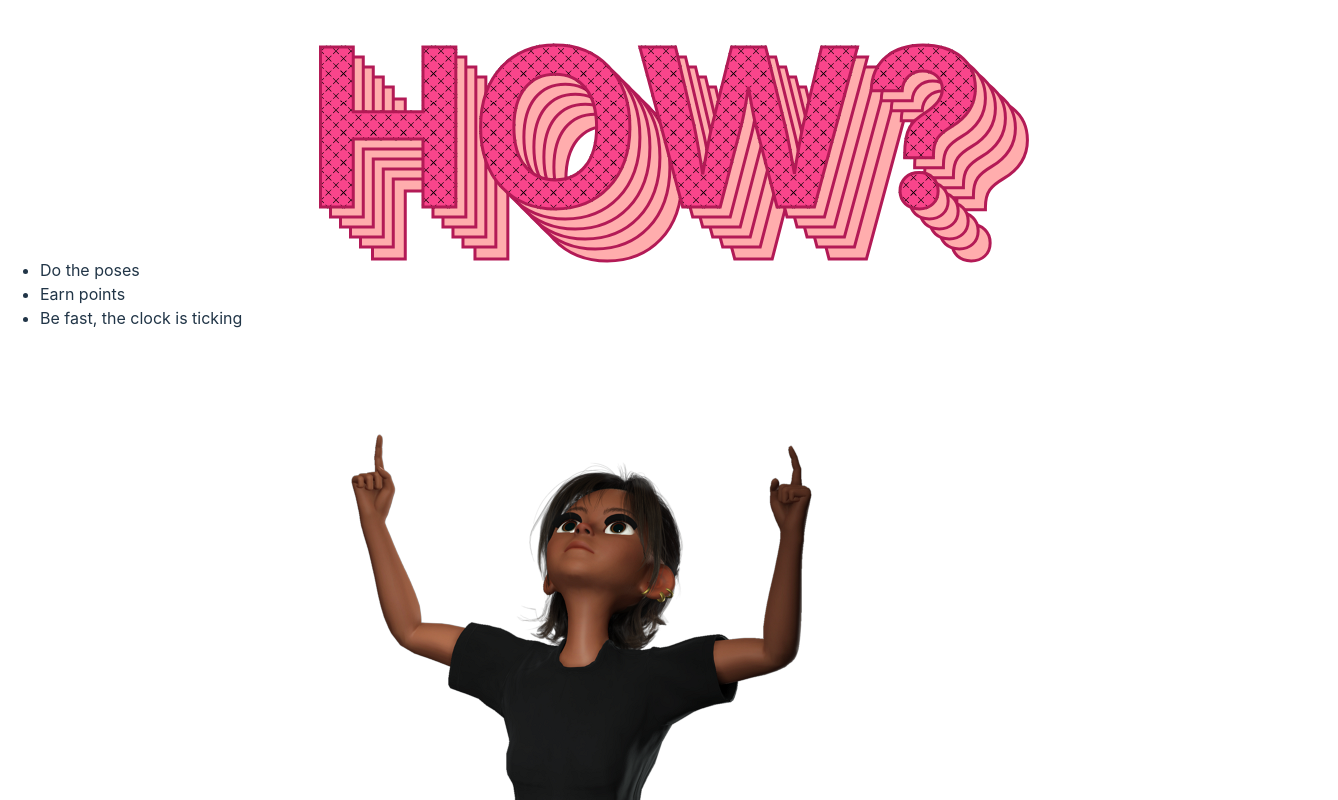
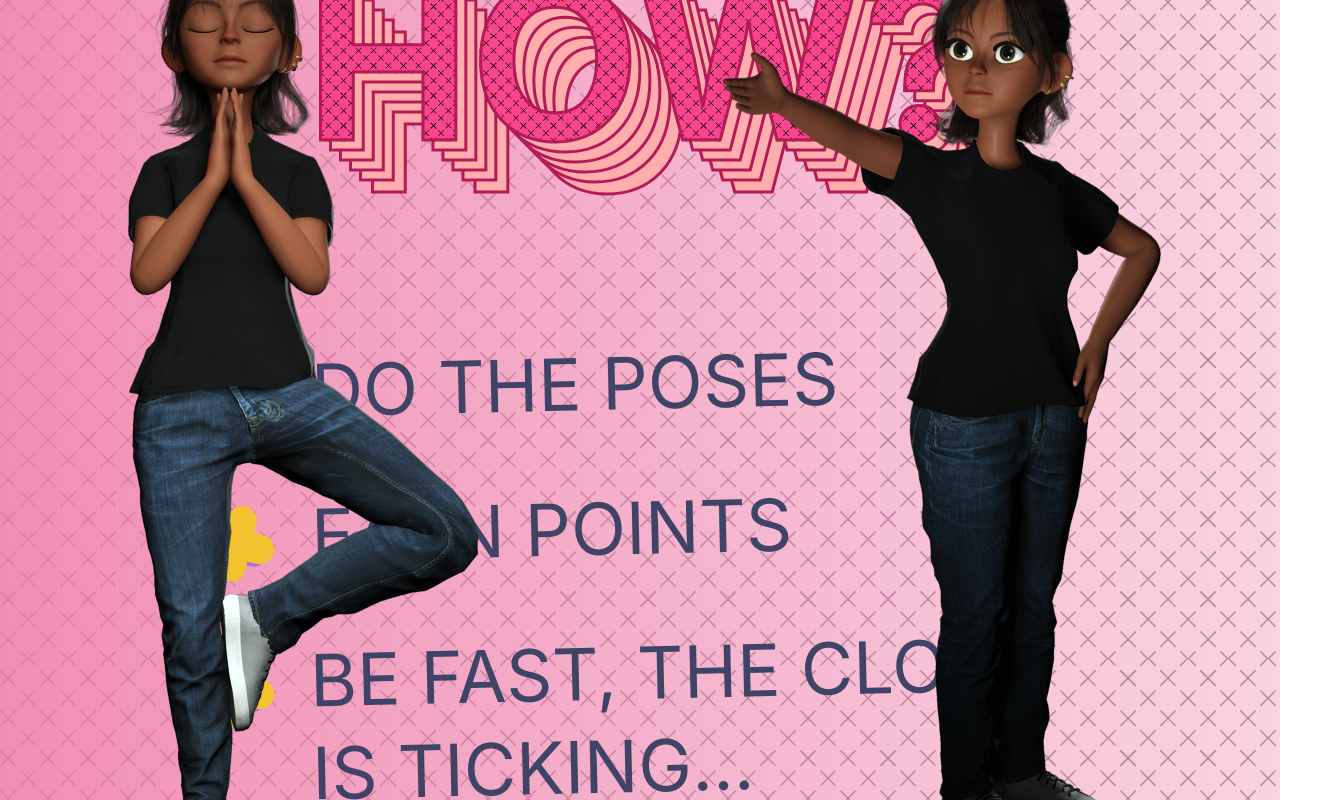
Before and after one commit to MoriTAH3110/techsum-pose-match, a React (Vite) app: page /how in a window 1280 px wide. Shown: the top 800 px of the page, 1338 px wide, since content can reach past the window. Built offline with nearby package versions, Linux system fonts and the light colour scheme.

Commit message:
updates how section and create styles for bullet lists

```diff
--- a/src/components/How/How.styles.tsx
+++ b/src/components/How/How.styles.tsx
@@ -0,0 +1,27 @@
+import styled from "styled-components";
+import bullet from "../../assets/bullet.svg"
+
+export const Ul = styled.ul`
+  list-style-image: url(${bullet});
+  display: flex;
+  justify-content: center;
+  flex-direction: column;
+`
+
+
+export const LiText = styled.div`
+  position: relative;
+  font-family: ${({theme})=> theme.fonts.ITCFranklinDmCp};
+  font-size: 72px;
+  text-transform: uppercase;
+  color: ${({theme})=> theme.colors.blue};
+  transform: rotate(-1.3deg);
+  line-height: 129.5%;
+  top: -40px;
+  left: 20px;
+`
+export const Img = styled.img<{$left?: number, $right?: number}>`
+  position: absolute;
+  ${({$left})=> $left ? `left: ${$left}px;` : ""}
+  ${({$right})=> $right ? `right: ${$right}px;` : ""}
+`
--- a/src/components/How/How.tsx
+++ b/src/components/How/How.tsx
@@ -1,21 +1,24 @@
 import { useNavigate } from "react-router-dom"
 import { poseImageDictionary } from "../MainGame/PoseDictionary"
 import { Heading } from "../Heading/Heading"
+import { PatternContainer } from "../PatternContainer/PatternContainer.styles"
+import { Ul, LiText, Img} from "./How.styles"
 
 const How = () => {
 
   const navigate = useNavigate()
 
   return (
-    <div onClick={() => navigate("/play")}>
+    <PatternContainer onClick={() => navigate("/play")}>
       <Heading>How?</Heading>
-      <ul>
-        <li>Do the poses</li>
-        <li>Earn points</li>
-        <li>Be fast, the clock is ticking</li>
-      </ul>
-      <img src={poseImageDictionary["inTheSkyMessi"]} />
-    </div>
+      <Ul>
+        <li><LiText> Do the poses</LiText></li>
+        <li><LiText> Earn points</LiText></li>
+        <li><LiText> Be fast, the clock <br/> is ticking...</LiText></li>
+      </Ul>
+      <Img $left={-300} src={poseImageDictionary["innerPeaceSalah"]} />
+      <Img $right={-350} src={poseImageDictionary["shooterYusuf"]} />
+    </PatternContainer>
   )
 }
 
```
Also changed, not shown: src/assets/bullet.svg (added).
